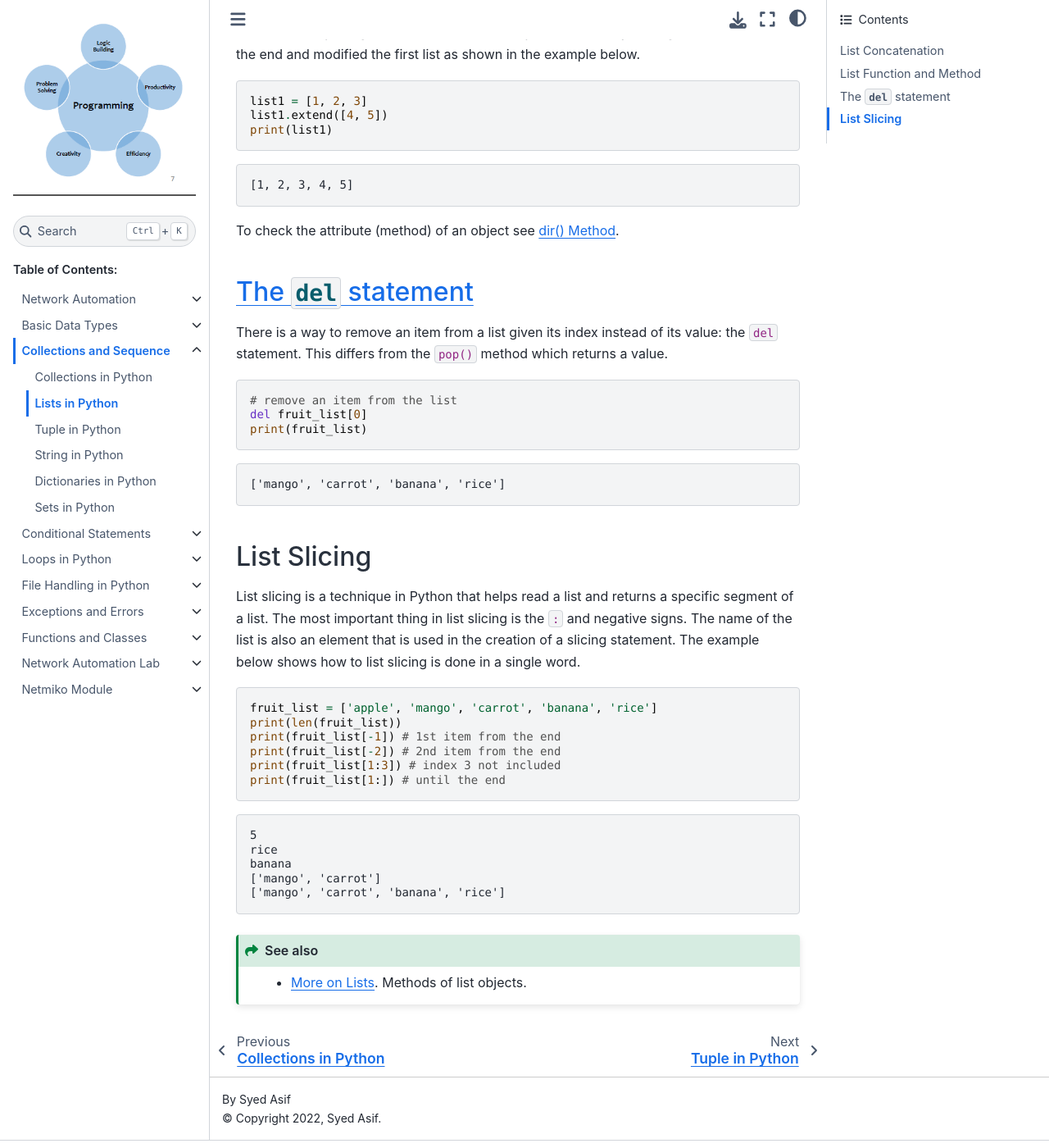
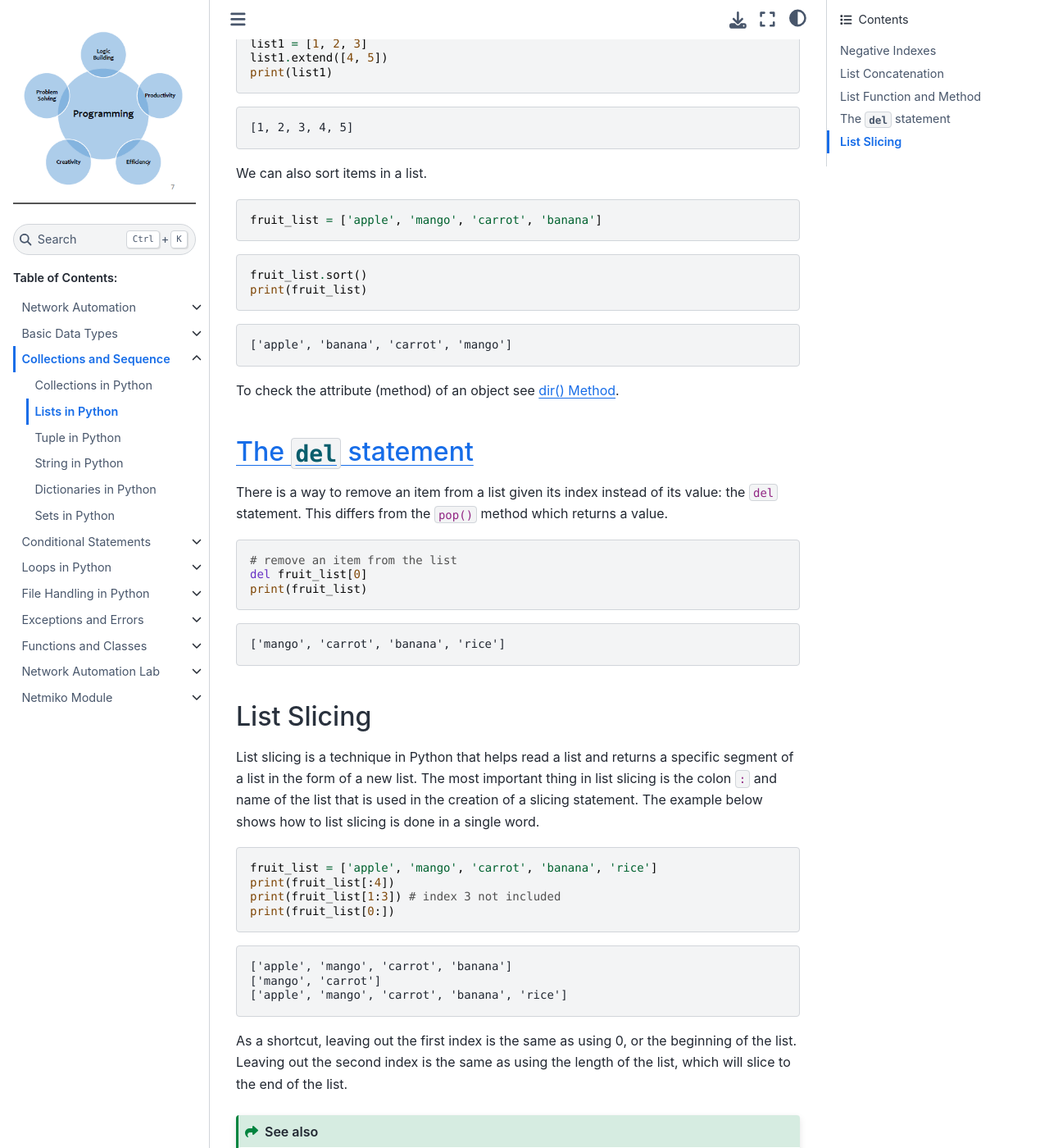
Before and after one commit to sydasif/python-book, a Sphinx documentation site: the page built from docs/source/03_collection/02_list.md, in a window 1280 px wide and 1400 px high, scrolled down 4590 px. Shown: the whole window at 82% size. Built offline with Sphinx 7.4.7 and the Sphinx Book theme 1.1.4, drawn with Linux system fonts in a browser that asks for light colours; some of the changed text lies outside the part shown.

Commit message:
update list.md

````diff
--- a/docs/source/03_collection/02_list.md
+++ b/docs/source/03_collection/02_list.md
@@ -59,20 +59,11 @@
 mango
 ```
 
-It is important to note that the positioning of the items would start from a `0`. We can also sort items in a list.
+It is important to note that the positioning of the items would start from a `0`.
 
-```py
-fruit_list = ['apple', 'mango', 'carrot', 'banana']
-```
+## Negative Indexes
 
-```py
-fruit_list.sort()
-print(fruit_list)
-```
-
-```console
-['apple', 'banana', 'carrot', 'mango']
-```
+While indexes start at `0`, you can also use negative number for the index. The value `-1` refers to the last index in a list, the value `-2` refers to the second-to-last index in a list, and so on.
 
 Elements in a list have the following characteristics:
 
@@ -210,6 +201,21 @@
 [1, 2, 3, 4, 5]
 ```
 
+We can also sort items in a list.
+
+```py
+fruit_list = ['apple', 'mango', 'carrot', 'banana']
+```
+
+```py
+fruit_list.sort()
+print(fruit_list)
+```
+
+```console
+['apple', 'banana', 'carrot', 'mango']
+```
+
 To check the attribute (method) of an object see {ref}`dir() method`.
 
 ## [The `del` statement](https://docs.python.org/3/tutorial/datastructures.html#the-del-statement)
@@ -228,24 +234,22 @@
 
 ## List Slicing
 
-List slicing is a technique in Python that helps read a list and returns a specific segment of a list. The most important thing in list slicing is the `:` and negative signs. The name of the list is also an element that is used in the creation of a slicing statement. The example below shows how to list slicing is done in a single word.
+List slicing is a technique in Python that helps read a list and returns a specific segment of a list in the form of a new list. The most important thing in list slicing is the colon `:` and name of the list that is used in the creation of a slicing statement. The example below shows how to list slicing is done in a single word.
 
 ```py
 fruit_list = ['apple', 'mango', 'carrot', 'banana', 'rice']
-print(len(fruit_list))
-print(fruit_list[-1]) # 1st item from the end
-print(fruit_list[-2]) # 2nd item from the end
+print(fruit_list[:4])
 print(fruit_list[1:3]) # index 3 not included
-print(fruit_list[1:]) # until the end
+print(fruit_list[0:])
 ```
 
 ```console
-5
-rice
-banana
+['apple', 'mango', 'carrot', 'banana']
 ['mango', 'carrot']
-['mango', 'carrot', 'banana', 'rice']
+['apple', 'mango', 'carrot', 'banana', 'rice']
 ```
+
+As a shortcut, leaving out the first index is the same as using 0, or the beginning of the list. Leaving out the second index is the same as using the length of the list, which will slice to the end of the list.
 
 ```{seealso}
 - [More on Lists](https://docs.python.org/3/tutorial/datastructures.html#more-on-lists). Methods of list objects.
````
